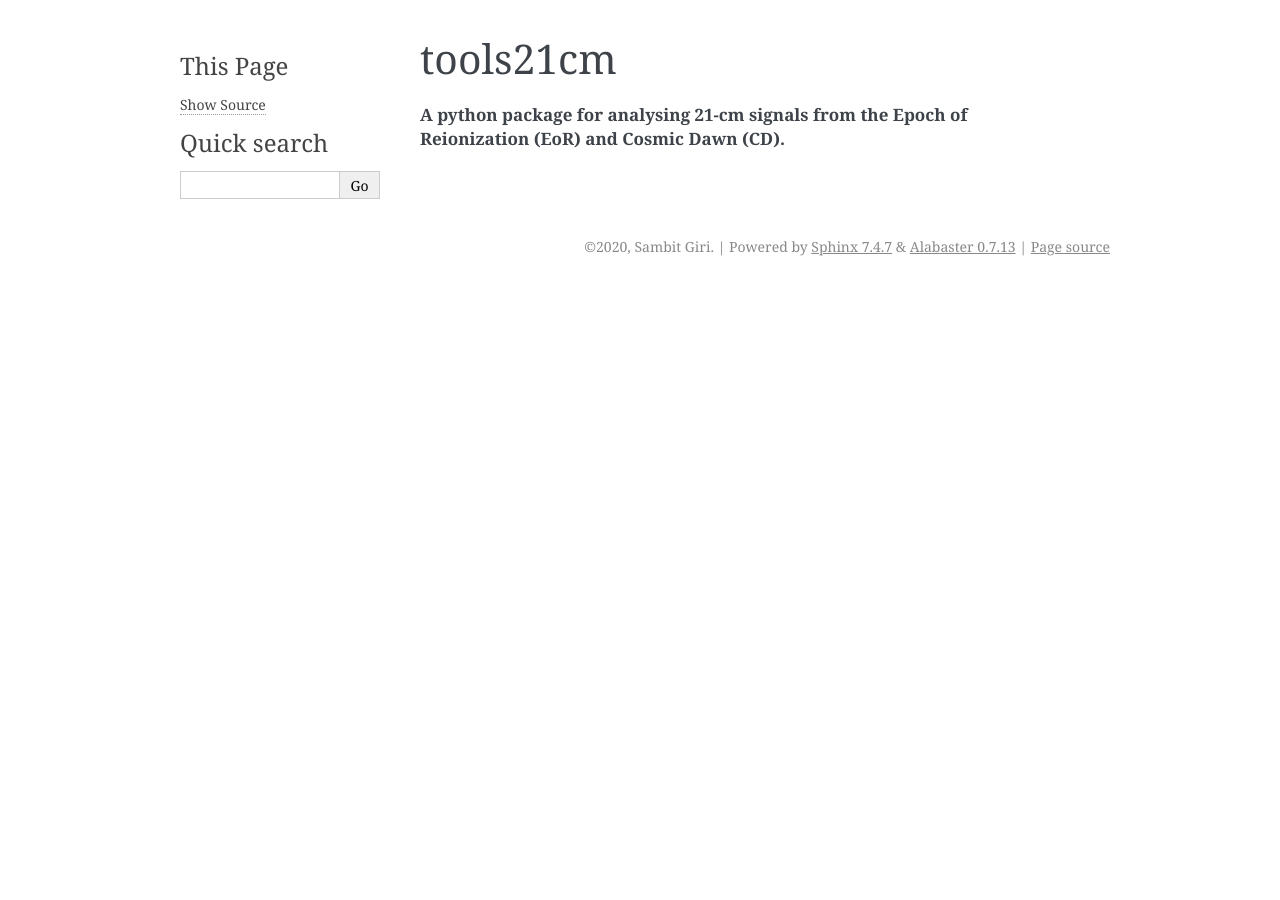
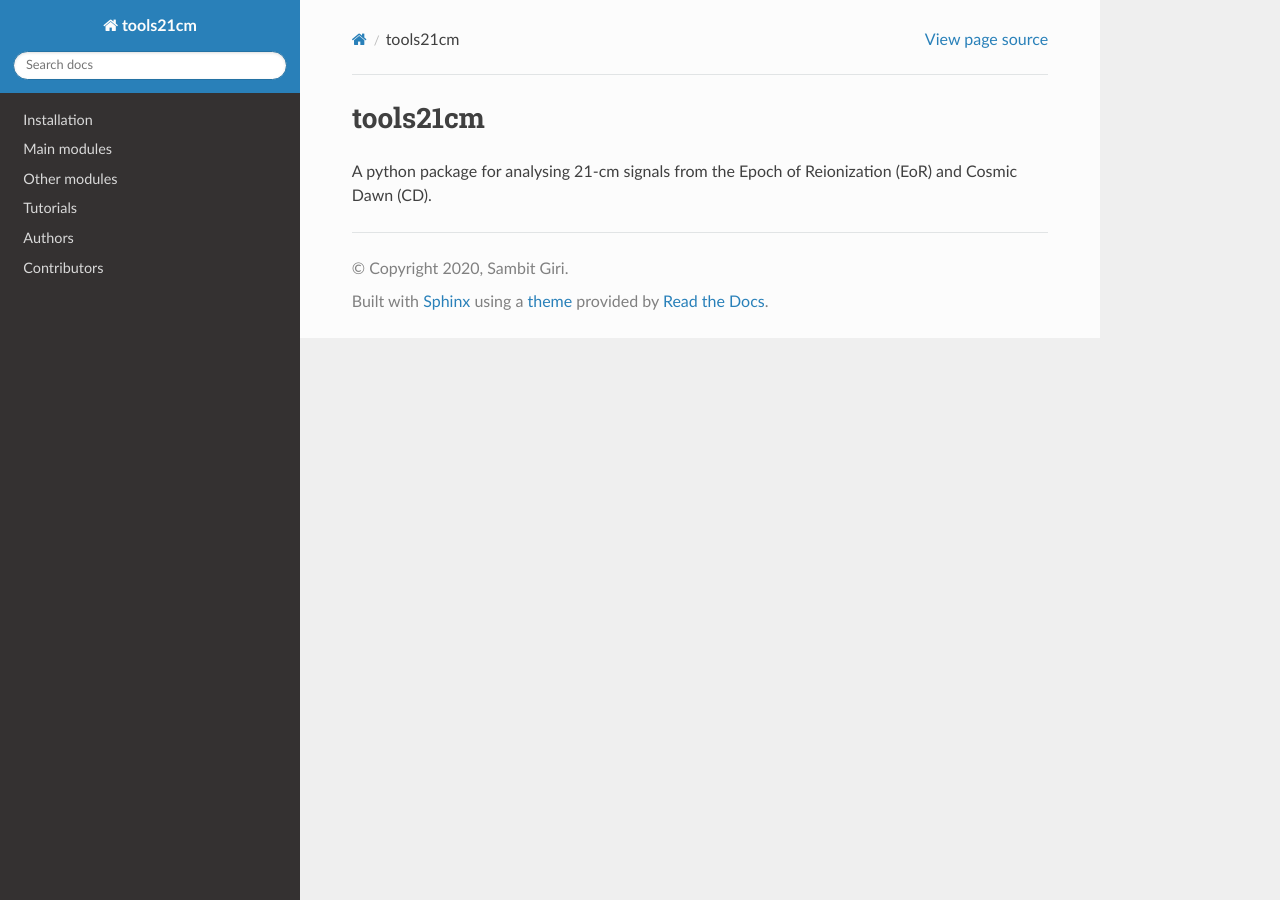
Before and after one commit to sambit-giri/tools21cm, a Sphinx documentation site: the page built from docs/readme.rst, in a window 1280 px wide. Built offline with Sphinx 7.4.7 and the Read the Docs theme 2.0.0, drawn with Linux system fonts in a browser that asks for light colours.

Commit message:
modified docs

```diff
--- a/docs/conf.py
+++ b/docs/conf.py
@@ -55,8 +55,8 @@ exclude_patterns = ['_build', 'Thumbs.db', '.DS_Store']
 # The theme to use for HTML and HTML Help pages.  See the documentation for
 # a list of builtin themes.
 #
-html_theme = 'alabaster'
-#html_theme = "sphinx_rtd_theme"
+#html_theme = 'alabaster'
+html_theme = "sphinx_rtd_theme"
 #html_theme = 'bootstrap'
 #html_theme_path = sphinx_bootstrap_theme.get_html_theme_path()
 
--- a/docs/index.rst
+++ b/docs/index.rst
@@ -6,8 +6,9 @@ Contents
    :maxdepth: 2
 
    installation
+   contents
    tutorials
-
+   authors
 
 Indices and tables
 ==================
--- a/docs/readme.rst
+++ b/docs/readme.rst
@@ -1,4 +1,4 @@
 tools21cm
 =========
 
-**A python package for analysing 21-cm signals from the Epoch of Reionization (EoR) and Cosmic Dawn (CD).**
+A python package for analysing 21-cm signals from the Epoch of Reionization (EoR) and Cosmic Dawn (CD).
```
